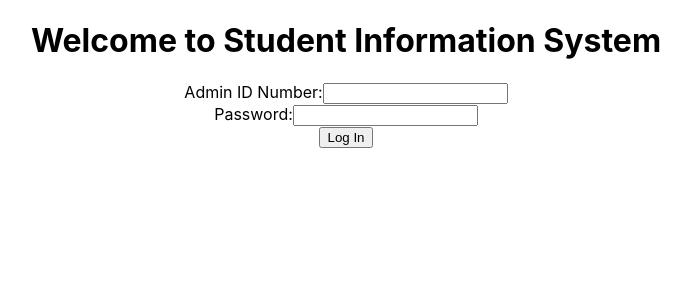
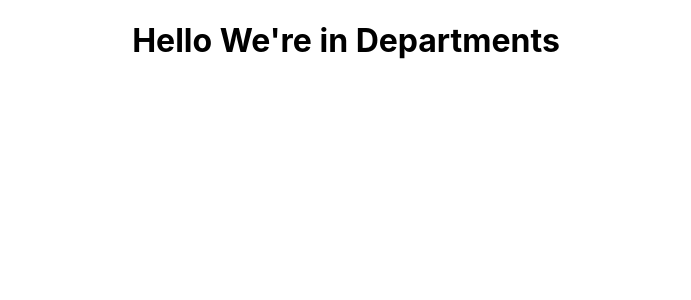
Before and after one commit to garcian5/studentsystem, a React (Create React App) app: page /departments in a window 1280 px wide. Shown: the top 300 px of the page, without its empty margins (294-985 px from the left). Built offline with nearby package versions, Linux system fonts and the light colour scheme.

Commit message:
created routes for app.js for both home and department components

```diff
--- a/src/App.js
+++ b/src/App.js
@@ -1,13 +1,22 @@
 import './App.css';
+import {BrowserRouter as Router, Switch, Route} from 'react-router-dom';
+
+// components
 import Home from './components/Home';
+import Departments from './components/Departments';
 
 function App() {
   return (
     <div className="App">
-      <header>
+      {/* <header>
         <h1>Welcome to Student Information System</h1>
-      </header>
-      <Home />
+      </header> */}
+      <Router>
+        <Switch>
+          <Route exact path='/' component={Home} />
+          <Route exact path='/departments' component={Departments} />
+        </Switch>
+      </Router>
     </div>
   );
 }
--- a/src/components/Departments.js
+++ b/src/components/Departments.js
@@ -4,7 +4,7 @@ export default class Departments extends Component {
   render() {
     return (
       <div>
-
+        <h1>Hello We're in Departments</h1>
       </div>
     )
   }
```
Also changed, not shown: 1 other file (tests, documents, lock files or other folders).
